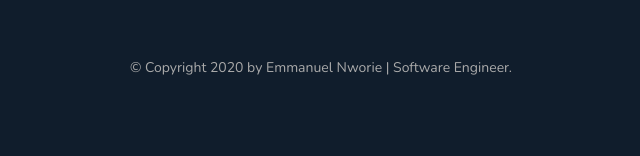
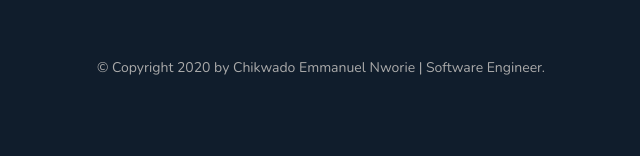
Before and after one commit to chikwado17/Nexter, a website: page index.html in a window 1280 px wide. Shown: the part 3798-3954 px from the top of the page, 359-999 px from the left. Drawn offline with nearby package versions, Linux system fonts and the light colour scheme.

Commit message:
added text on the footer

```diff
--- a/index.html
+++ b/index.html
@@ -374,7 +374,7 @@
               <li class="nav__item"><a href="#" class="nav__link">Contact work with us!</a></li>
           </ul>
           <p class="copyright">
-              &copy; Copyright 2020 by Emmanuel Nworie | Software Engineer.
+              &copy; Copyright 2020 by Chikwado Emmanuel Nworie | Software Engineer.
           </p>
         </footer>
     </body>
```
